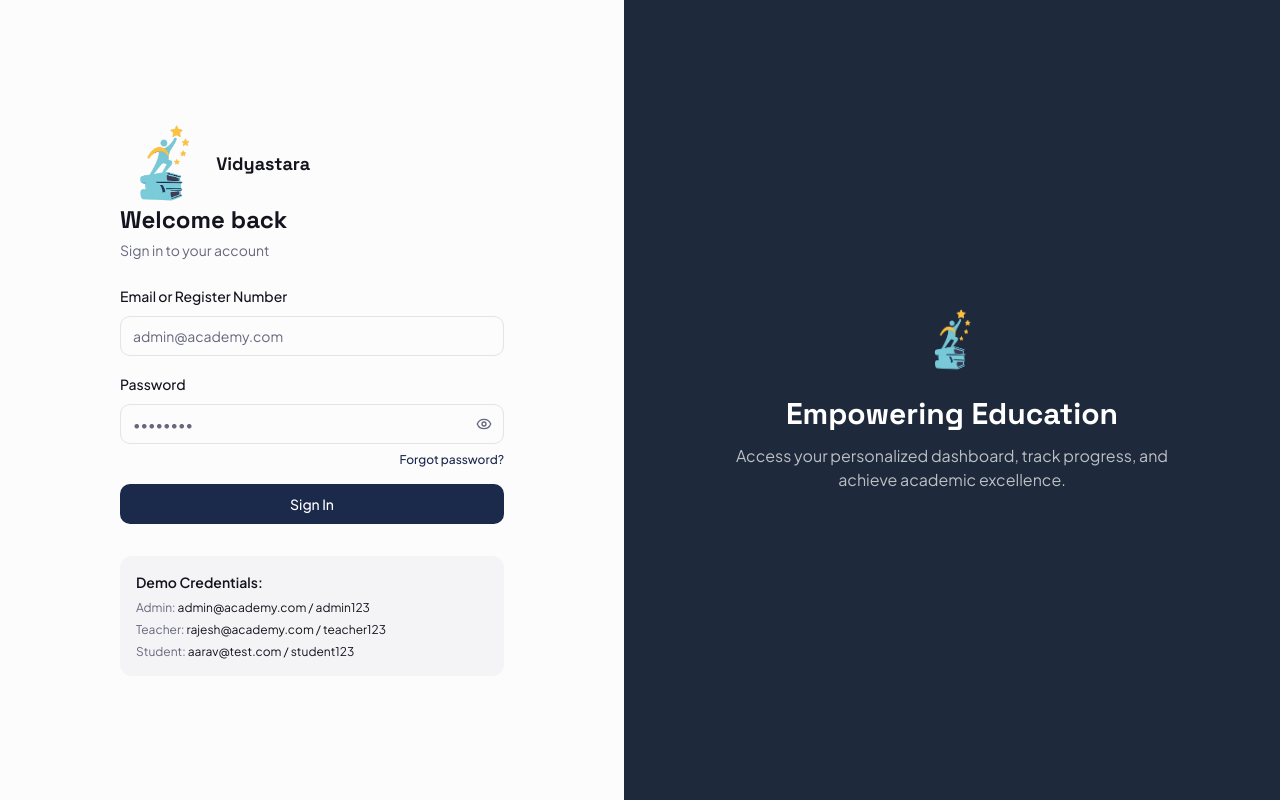
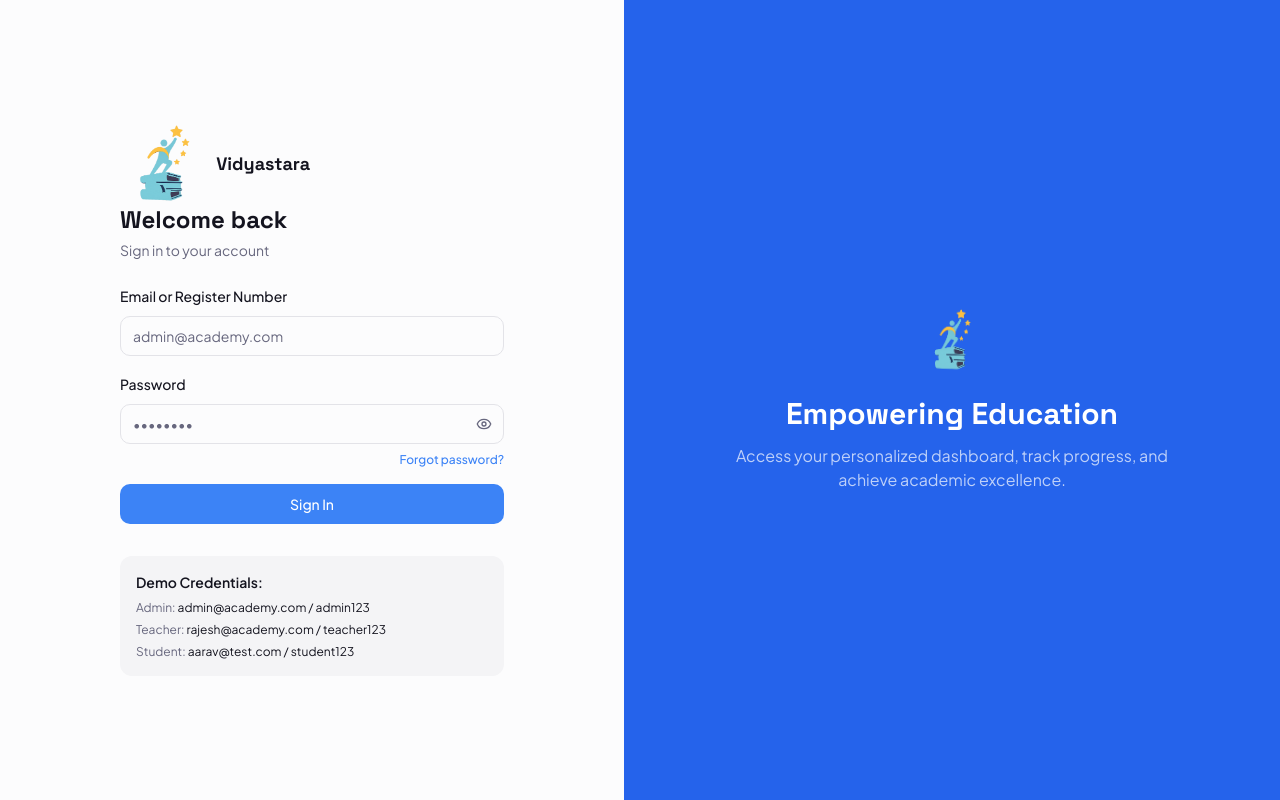
Before and after one commit to NikRAJ562877/Vidyastra, a React (Vite) app: page /login in a window 1280 px wide. Built offline with nearby package versions, Linux system fonts and the light colour scheme; the HTML template or start-up script is replaced by a standard one.

Commit message:
light blue theme

```diff
--- a/src/components/Navbar.tsx
+++ b/src/components/Navbar.tsx
@@ -11,7 +11,7 @@ const Navbar = () => {
   const [isClassroomDropdownOpen, setIsClassroomDropdownOpen] = useState(false);
 
   return (
-    <nav className="fixed top-0 left-0 right-0 z-50 bg-[#1e293b]/60 backdrop-blur-xl border-b border-white/10 text-white transition-all duration-300">
+    <nav className="fixed top-0 left-0 right-0 z-50 bg-[#2563eb]/20 backdrop-blur-xl border-b border-white/20 text-white transition-all duration-300 shadow-sm">
       <div className="container mx-auto flex items-center justify-between h-16 px-4">
         <Link to="/" className="flex items-center gap-2">
           <img
@@ -108,7 +108,7 @@ const Navbar = () => {
       </div>
 
       {mobileOpen && (
-        <div className="md:hidden bg-[#1e293b]/80 backdrop-blur-xl border-b border-white/10 px-4 pb-4 space-y-3">
+        <div className="md:hidden bg-[#2563eb]/80 backdrop-blur-xl border-b border-white/20 px-4 pb-4 space-y-3">
           <a
             href="#courses"
             className="block text-sm font-medium text-white"
--- a/src/index.css
+++ b/src/index.css
@@ -15,53 +15,49 @@
     --popover: 0 0% 100%;
     --popover-foreground: 240 20% 10%;
 
-    --primary: 222 47% 20%;
+    --primary: 217 91% 60%;
     --primary-foreground: 0 0% 100%;
 
-    --secondary: 215 60% 50%;
+    --secondary: 199 89% 48%;
     --secondary-foreground: 0 0% 100%;
 
     --muted: 240 10% 96%;
     --muted-foreground: 240 10% 45%;
 
-    --accent: 222 30% 96%;
-    --accent-foreground: 222 47% 20%;
+    --accent: 217 91% 97%;
+    --accent-foreground: 217 91% 60%;
 
     --destructive: 0 84% 60%;
     --destructive-foreground: 0 0% 100%;
 
     --border: 240 10% 90%;
     --input: 240 10% 90%;
-    --ring: 222 47% 20%;
+    --ring: 217 91% 60%;
 
     --radius: 0.75rem;
 
-    --sidebar-background: 222 47% 15%;
-    --sidebar-foreground: 0 0% 98%;
-    --sidebar-primary: 222 47% 30%;
-    --sidebar-primary-foreground: 0 0% 100%;
-    --sidebar-accent: 222 25% 20%;
+    --sidebar-background: 217 91% 55%;
+    --sidebar-foreground: 0 0% 100%;
+    --sidebar-primary: 0 0% 100%;
+    --sidebar-primary-foreground: 217 91% 55%;
+    --sidebar-accent: 217 91% 45%;
     --sidebar-accent-foreground: 0 0% 100%;
-    --sidebar-border: 222 20% 20%;
-    --sidebar-ring: 222 47% 20%;
+    --sidebar-border: 217 91% 45%;
+    --sidebar-ring: 217 91% 70%;
 
     --gradient-primary: linear-gradient(
       135deg,
-      hsl(222 47% 20%),
-      hsl(222 47% 30%)
+      hsl(217 91% 60%),
+      hsl(217 91% 50%)
     );
-    --gradient-hero: linear-gradient(
-      135deg,
-      hsl(222 47% 15%),
-      hsl(222 25% 25%)
-    );
-    --gradient-card: linear-gradient(145deg, hsl(0 0% 100%), hsl(222 40% 99%));
+    --gradient-hero: linear-gradient(135deg, hsl(222 47% 15%), hsl(222 25% 25%));
+    --gradient-card: linear-gradient(145deg, hsl(0 0% 100%), hsl(217 91% 98%));
     --gradient-accent: linear-gradient(
       135deg,
-      hsl(222 60% 97%),
-      hsl(215 60% 97%)
+      hsl(217 91% 95%),
+      hsl(199 89% 95%)
     );
-    --shadow-primary: 0 8px 32px -8px hsl(222 70% 55% / 0.3);
+    --shadow-primary: 0 8px 32px -8px hsl(217 91% 60% / 0.4);
     --shadow-card: 0 4px 24px -4px hsl(240 20% 10% / 0.08);
     --shadow-elevated: 0 16px 48px -12px hsl(240 20% 10% / 0.15);
 
--- a/src/pages/Index.tsx
+++ b/src/pages/Index.tsx
@@ -41,14 +41,14 @@ const Index = () => {
       <Navbar />
 
       {/* Hero */}
-      <section className="relative min-h-[85vh] flex items-center overflow-hidden bg-[#1e293b] border-0">
+      <section className="relative min-h-[85vh] flex items-center overflow-hidden bg-[#2563eb] border-0">
         <div className="absolute inset-0">
           <img
             src={heroBg}
             alt="Students studying"
             className="w-full h-full object-cover"
           />
-          <div className="absolute inset-0 bg-[#1e293b]/70" />
+          <div className="absolute inset-0 bg-[#2563eb]/20" />
         </div>
         <div className="container mx-auto px-4 relative z-10 pt-16">
           <motion.div
@@ -57,21 +57,21 @@ const Index = () => {
             transition={{ duration: 0.8 }}
             className="max-w-2xl"
           >
-            <Badge className="mb-4 bg-[#334155] text-primary-foreground border-0 px-4 py-1.5 text-sm">
+            <Badge className="mb-4 bg-white/20 text-white border-0 px-4 py-1.5 text-sm backdrop-blur-sm">
               Admissions Open 2026-27
             </Badge>
-            <h1 className="text-4xl md:text-6xl font-heading font-bold text-primary-foreground leading-tight">
+            <h1 className="text-4xl md:text-6xl font-heading font-bold text-white leading-tight">
               Shape Your Future with{" "}
-              <span className="text-secondary">Vidyastara</span>
+              <span className="text-yellow-300">Vidyastara</span>
             </h1>
-            <p className="mt-4 text-lg text-primary-foreground/80 max-w-lg">
+            <p className="mt-4 text-lg text-blue-50 max-w-lg">
               Join our premier coaching institute for personalized learning,
               expert faculty, and proven results.
             </p>
             <div className="mt-8 flex flex-wrap gap-3">
               <Button
                 size="lg"
-                variant="secondary"
+                className="bg-white text-blue-600 hover:bg-blue-50"
                 onClick={() => navigate("/enroll")}
               >
                 Explore Courses <ArrowRight className="ml-2 h-4 w-4" />
@@ -79,7 +79,7 @@ const Index = () => {
               <Button
                 size="lg"
                 variant="outline"
-                className="bg-white text-secondary hover:bg-secondary hover:text-white border-none shadow-sm"
+                className="bg-transparent border-white text-white hover:bg-white/10"
                 onClick={() =>
                   document
                     .getElementById("achievers")
@@ -94,7 +94,7 @@ const Index = () => {
       </section>
 
       {/* Stats Strip */}
-      <section className="bg-[#1e293b] py-9 border-0">
+      <section className="bg-[#2563eb] py-9 border-0">
         <div className="container mx-auto px-4 grid grid-cols-2 md:grid-cols-4 gap-6 text-center">
           {[
             { label: "Students Enrolled", value: "500+" },
--- a/src/pages/Login.tsx
+++ b/src/pages/Login.tsx
@@ -133,7 +133,7 @@ const Login = () => {
       </div>
 
       {/* Right - Decorative */}
-      <div className="hidden lg:flex flex-1 bg-[#1e293b] items-center justify-center p-12">
+      <div className="hidden lg:flex flex-1 bg-[#2563eb] items-center justify-center p-12">
         <div className="text-center text-primary-foreground max-w-md">
           <img
             src={LogoImg}
--- a/src/pages/Results.tsx
+++ b/src/pages/Results.tsx
@@ -213,7 +213,7 @@ const Results = () => {
             </Button>
 
             <div className="bg-white rounded-3xl border border-border shadow-xl overflow-hidden">
-              <div className="bg-[#1e293b] p-8 text-white">
+              <div className="bg-[#2563eb] p-8 text-white">
                 <div className="flex justify-between items-start">
                   <div>
                     <span className="bg-white/20 px-3 py-1 rounded-full text-[10px] font-bold uppercase tracking-wider mb-2 inline-block">
```
